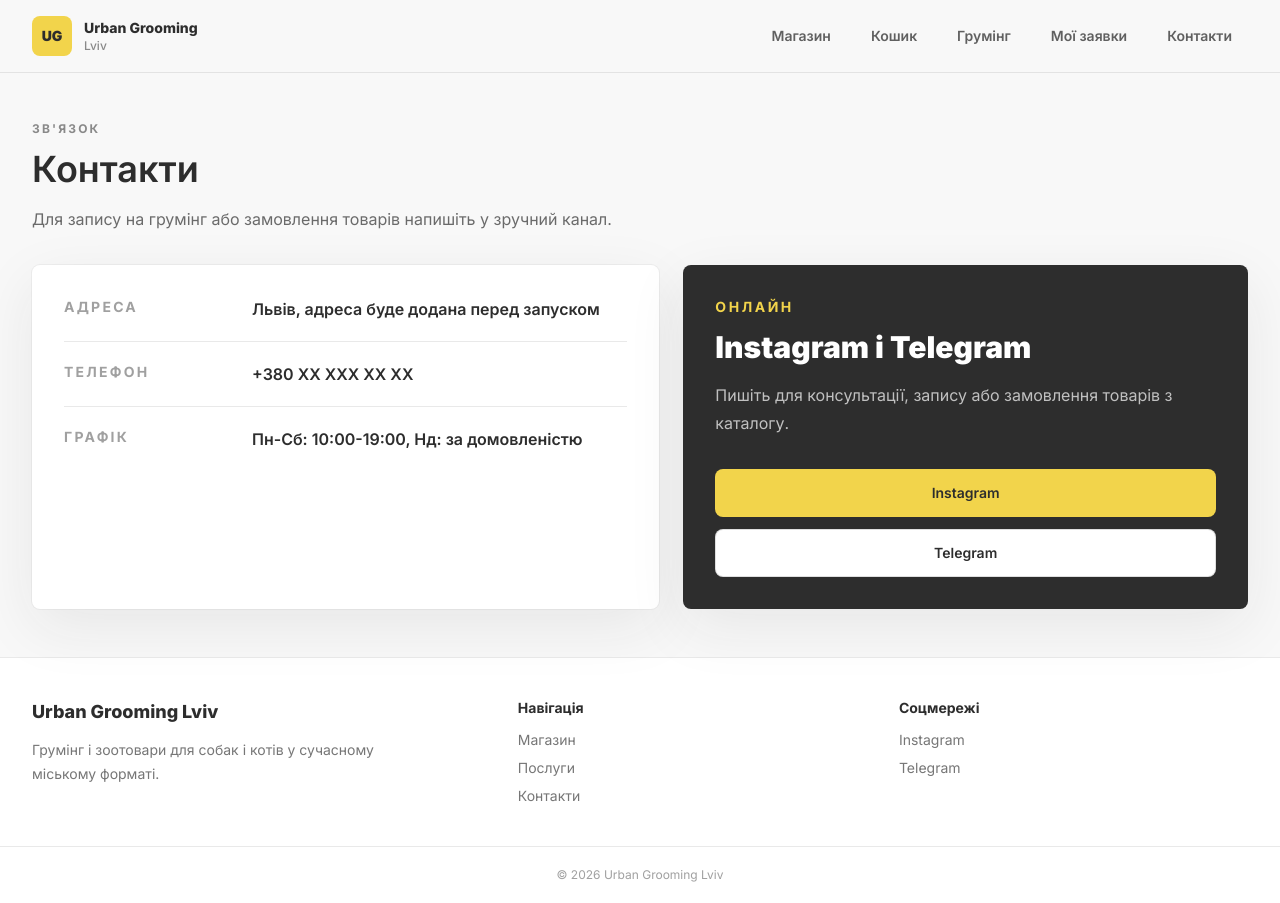
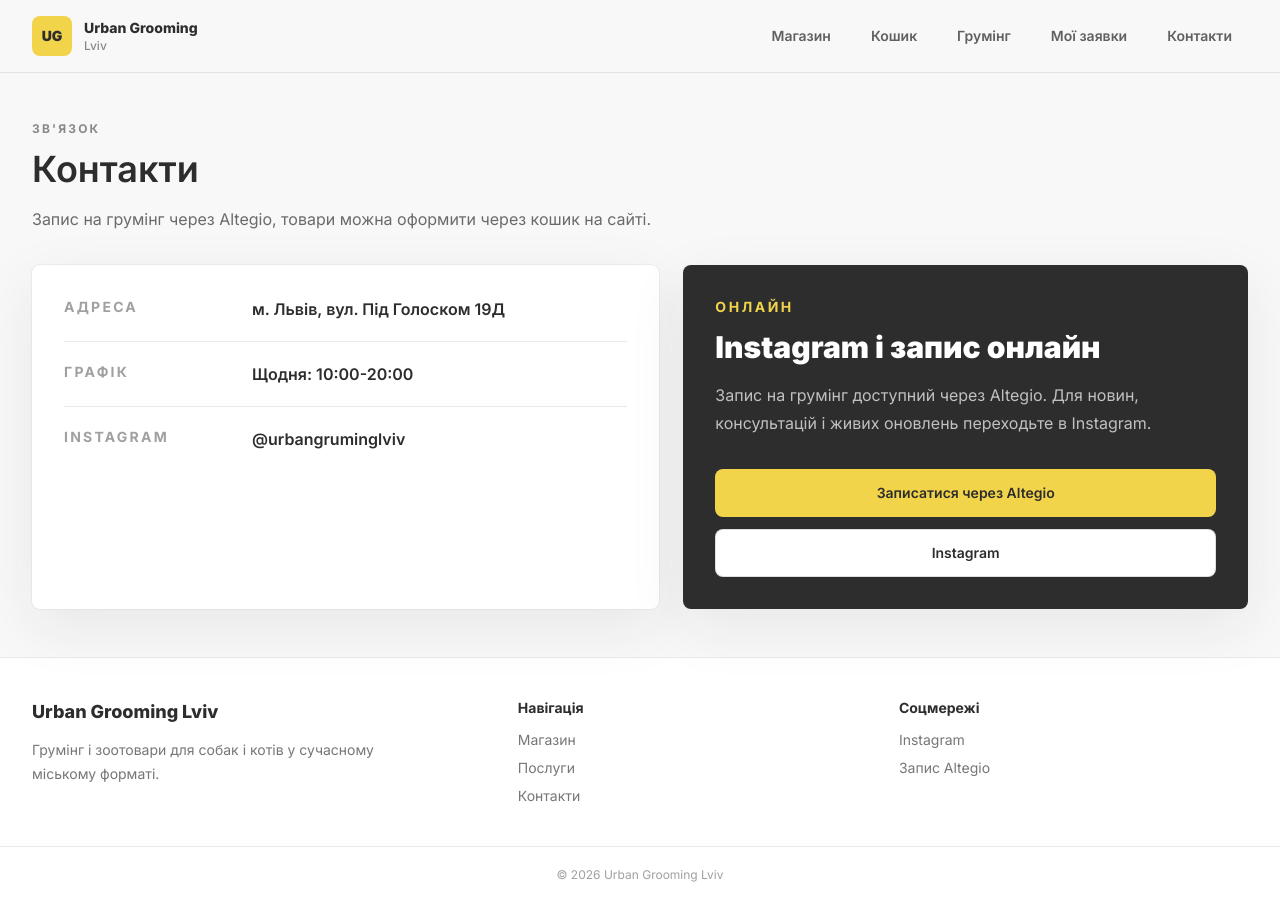
Before and after one commit to lukas7898/UrbanGrooming, a Next.js app: page /contacts in a window 1280 px wide. Built offline with nearby package versions, Linux system fonts and the light colour scheme; no server answers.

Commit message:
Add real contacts and booking links

```diff
--- a/app/contacts/page.tsx
+++ b/app/contacts/page.tsx
@@ -1,11 +1,12 @@
 import type { Metadata } from "next";
 import { CTAButton } from "@/components/CTAButton";
 import { SectionTitle } from "@/components/SectionTitle";
+import { altegioBookingUrl, instagramUrl } from "@/lib/links";
 
 export const metadata: Metadata = {
   title: "Контакти",
   description:
-    "Контакти Urban Grooming Lviv: Instagram, Telegram, адреса, телефон і графік роботи.",
+    "Контакти Urban Grooming Lviv: адреса у Львові, Instagram, Altegio запис і графік роботи.",
   openGraph: {
     title: "Контакти | Urban Grooming Lviv",
     description:
@@ -15,9 +16,9 @@ export const metadata: Metadata = {
 };
 
 const contactRows = [
-  { label: "Адреса", value: "Львів, адреса буде додана перед запуском" },
-  { label: "Телефон", value: "+380 XX XXX XX XX" },
-  { label: "Графік", value: "Пн-Сб: 10:00-19:00, Нд: за домовленістю" },
+  { label: "Адреса", value: "м. Львів, вул. Під Голоском 19Д" },
+  { label: "Графік", value: "Щодня: 10:00-20:00" },
+  { label: "Instagram", value: "@urbangruminglviv" },
 ];
 
 export default function ContactsPage() {
@@ -27,7 +28,7 @@ export default function ContactsPage() {
         <SectionTitle
           eyebrow="Зв'язок"
           title="Контакти"
-          description="Для запису на грумінг або замовлення товарів напишіть у зручний канал."
+          description="Запис на грумінг через Altegio, товари можна оформити через кошик на сайті."
         />
 
         <div className="mt-8 grid gap-6 lg:grid-cols-[1fr_0.9fr]">
@@ -52,25 +53,25 @@ export default function ContactsPage() {
               Онлайн
             </p>
             <h2 className="mt-3 text-3xl font-black tracking-normal">
-              Instagram і Telegram
+              Instagram і запис онлайн
             </h2>
             <p className="mt-4 leading-7 text-white/70">
-              Пишіть для консультації, запису або замовлення товарів з каталогу.
+              Запис на грумінг доступний через Altegio. Для новин, консультацій і живих оновлень переходьте в Instagram.
             </p>
             <div className="mt-8 flex flex-col gap-3 sm:flex-row lg:flex-col">
               <CTAButton
-                href="https://www.instagram.com/urbangruminglviv"
+                href={altegioBookingUrl}
                 external
                 variant="primary"
               >
-                Instagram
+                Записатися через Altegio
               </CTAButton>
               <CTAButton
-                href="https://t.me/urbangroominglviv"
+                href={instagramUrl}
                 external
                 variant="outline"
               >
-                Telegram
+                Instagram
               </CTAButton>
             </div>
           </div>
--- a/app/page.tsx
+++ b/app/page.tsx
@@ -4,6 +4,7 @@ import Link from "next/link";
 import { CTAButton } from "@/components/CTAButton";
 import { ProductCard } from "@/components/ProductCard";
 import { SectionTitle } from "@/components/SectionTitle";
+import { altegioBookingUrl } from "@/lib/links";
 import {
   getCategories,
   getFeaturedProducts,
@@ -31,7 +32,7 @@ const services = [
 const benefits = [
   "Преміальний, чистий підхід до догляду без зайвого шуму",
   "Каталог товарів готовий до майбутнього e-commerce розвитку",
-  "Зручне замовлення через Telegram та швидкий контакт",
+  "Зручний кошик для зоотоварів і онлайн-запис на грумінг через Altegio",
 ];
 
 export default function Home() {
@@ -55,7 +56,7 @@ export default function Home() {
             </p>
             <div className="mt-9 flex flex-col gap-3 sm:flex-row">
               <CTAButton href="/catalog">Перейти в магазин</CTAButton>
-              <CTAButton href="/services" variant="outline">
+              <CTAButton href={altegioBookingUrl} variant="outline" external>
                 Записатися на грумінг
               </CTAButton>
             </div>
@@ -193,7 +194,7 @@ export default function Home() {
                 Підібрати товар або записатися на грумінг
               </h2>
               <p className="mt-3 max-w-2xl text-white/70">
-                Напишіть нам у Telegram або Instagram, і ми швидко зорієнтуємо по товарах та послугах.
+                Замовляйте товари через кошик або записуйтеся на грумінг онлайн через Altegio.
               </p>
             </div>
             <CTAButton href="/contacts">Контакти</CTAButton>
--- a/app/services/page.tsx
+++ b/app/services/page.tsx
@@ -1,6 +1,7 @@
 import type { Metadata } from "next";
 import { CTAButton } from "@/components/CTAButton";
 import { SectionTitle } from "@/components/SectionTitle";
+import { altegioBookingUrl } from "@/lib/links";
 
 export const metadata: Metadata = {
   title: "Грумінг послуги",
@@ -49,7 +50,7 @@ export default function ServicesPage() {
         <SectionTitle
           eyebrow="Салон"
           title="Грумінг послуги"
-          description="Оберіть напрям догляду та напишіть нам, щоб уточнити тривалість, вартість і доступний час."
+          description="Оберіть напрям догляду та запишіться онлайн через Altegio."
         />
         <div className="mt-8 grid gap-6 md:grid-cols-2 xl:grid-cols-3">
           {services.map((service) => (
@@ -60,7 +61,7 @@ export default function ServicesPage() {
               <h2 className="text-2xl font-black text-dark">{service.title}</h2>
               <p className="mt-4 leading-7 text-dark/65">{service.description}</p>
               <CTAButton
-                href="https://t.me/urbangroominglviv"
+                href={altegioBookingUrl}
                 external
                 variant="dark"
                 className="mt-auto w-full"
--- a/components/Footer.tsx
+++ b/components/Footer.tsx
@@ -1,4 +1,5 @@
 import Link from "next/link";
+import { altegioBookingUrl, instagramUrl } from "@/lib/links";
 
 export function Footer() {
   return (
@@ -28,7 +29,7 @@ export function Footer() {
           <p className="text-sm font-bold text-dark">Соцмережі</p>
           <div className="mt-3 flex flex-col gap-2 text-sm text-dark/65">
             <a
-              href="https://www.instagram.com/urbangruminglviv"
+              href={instagramUrl}
               target="_blank"
               rel="noreferrer"
               className="hover:text-dark"
@@ -36,12 +37,12 @@ export function Footer() {
               Instagram
             </a>
             <a
-              href="https://t.me/urbangroominglviv"
+              href={altegioBookingUrl}
               target="_blank"
               rel="noreferrer"
               className="hover:text-dark"
             >
-              Telegram
+              Запис Altegio
             </a>
           </div>
         </div>
--- /dev/null
+++ b/lib/links.ts
@@ -0,0 +1,5 @@
+export const instagramUrl =
+  "https://www.instagram.com/urbangruminglviv?igsh=MXdzN2s5eXNzcmlndQ==";
+
+export const altegioBookingUrl =
+  "https://n1430985.alteg.io/company/1360545/personal/menu?utm_source=ig&utm_medium=social&utm_content=link_in_bio&fbclid=PAZnRzaASU0FpleHRuA2FlbQIxMQBzcnRjBmFwcF9pZA8xMjQwMjQ1NzQyODc0MTQAAac_JMh7mB8sQMfWRYzsgVRPkwE7m--faqacMm71JSmM-K1GT4tqh9-ecSNepw_aem_2MeZRdrAitiVk5Elcarf3A&utm_id=97760_v0_s00_e0_tv3&o=";
```
